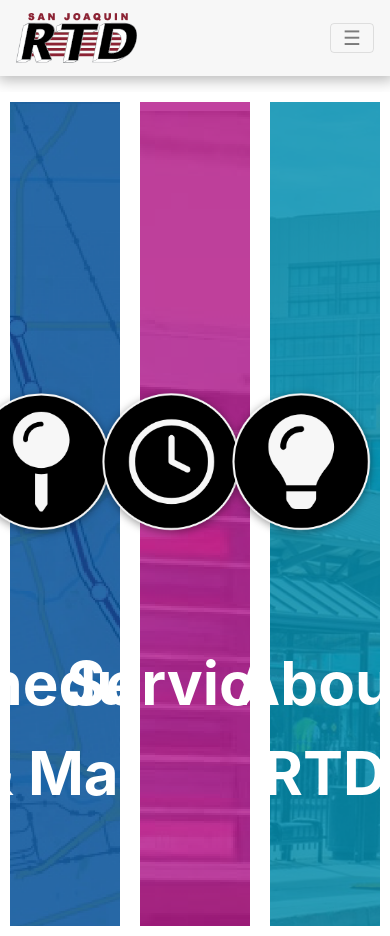
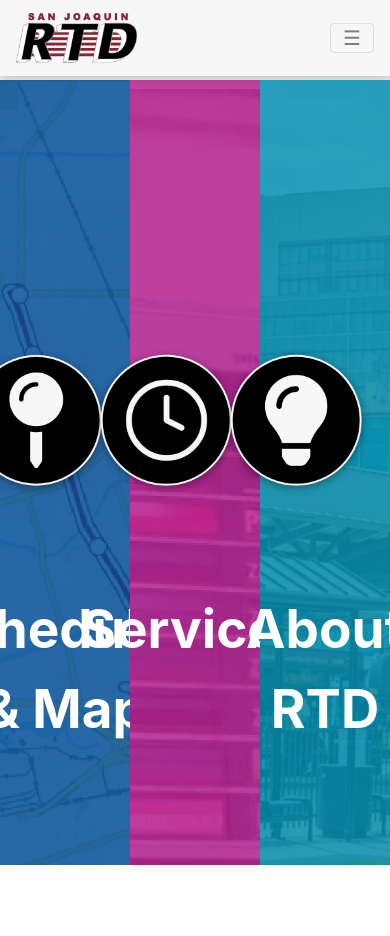
Before and after one commit to JohnCodePass/Web_App, an Angular app: page / in a window 390 px wide. Shown: the top 936 px of the page. After the commit the page ends 865 px from the top, so only its background shows below. Built offline with nearby package versions, Linux system fonts and the light colour scheme.

Commit message:
background responsiveness adjustment

```diff
--- a/src/app/app.component.html
+++ b/src/app/app.component.html
@@ -1,4 +1,4 @@
-<nav class="navbar navbar-expand-lg navbar-light bg-light mb-3">
+<nav class="navbar navbar-expand-lg navbar-light bg-light mb-1">
   <a class="navbar-brand" href="#">
     <img src="../assets/Images/RTD-Logo-standard-menu-01.png" alt="" height="50rem">
   </a>
@@ -8,10 +8,10 @@
   </button>
 
   <!-- Step 2: Add the ngbCollapse directive to the element below. -->
-  <div [ngbCollapse]="isMenuCollapsed" class="collapse navbar-collapse">
+<div [ngbCollapse]="isMenuCollapsed" class="collapse navbar-collapse">
     <ul class="navbar-nav">
       <li class="nav-item active mr-2">
-        <!-- Step 4: Close the menu when a link is clicked. -->
+       <!-- Step 4: Close the menu when a link is clicked.  -->
         <a class="nav-link nav-text active" [routerLink]="'.'" (click)="isMenuCollapsed = true"><i class="fas fa-map mr-2"></i>Schedules & Maps</a>
       </li>
       <li class="nav-item mr-2">
@@ -20,7 +20,7 @@
       <li class="nav-item mr-2">
         <a class="nav-link nav-text active" [routerLink]="'.'" (click)="isMenuCollapsed = true"><i class="fas fa-user-friends mr-2"></i>About</a>
       </li>
-    </ul>
+     </ul>
   </div>
 </nav>
 
--- a/src/app/pages/home/home.component.css
+++ b/src/app/pages/home/home.component.css
@@ -1,20 +1,20 @@
 .homeSchedulesBG{
 background-image: url("../../../assets/images/SchedulesBG.png");
 height:auto;
-min-height:100vh;
+min-height: 93vh;
 background-size:cover;
 background-position:center;
-border: solid white 10px;
+
 }
 
 .homeServicesBG{
 background-image: url("../../../assets/images/ServicesBG.png");
-border: solid white 10px;
+
 }
 
 .homeAboutBG{
 background-image: url("../../../assets/images/InfoBG.png");
-border: solid white 10px;
+
 }
 
 .homeLogo{
@@ -32,7 +32,7 @@
    display: flex;
    text-align: center;
    color:white;
-   font-size: 60px;
+   font-size: 53px;
    font-weight: bold;
 }
 
@@ -47,9 +47,3 @@
 .homeAboutBG:hover{
     opacity:60%;
 }
-
-body{
-  background-position: center;
-  background-repeat: no-repeat;
-  background-size: cover;
-}
```
